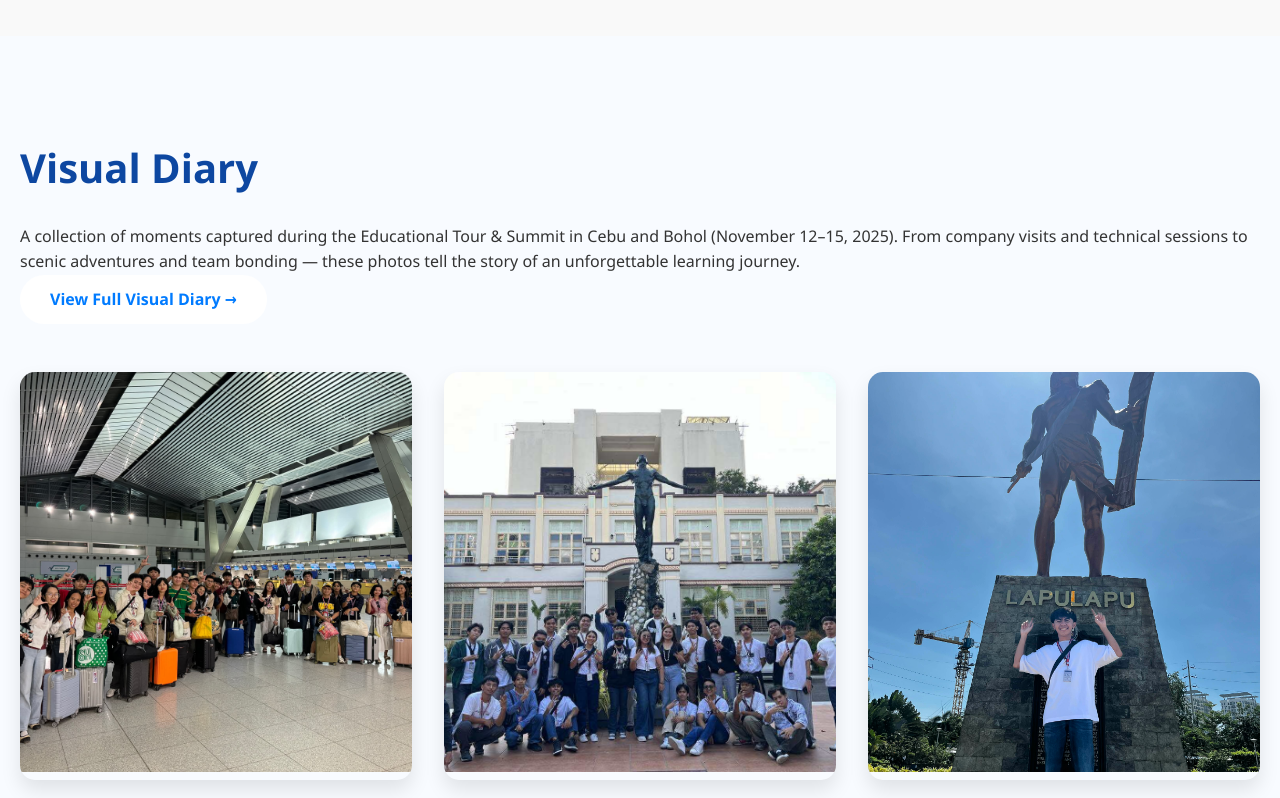
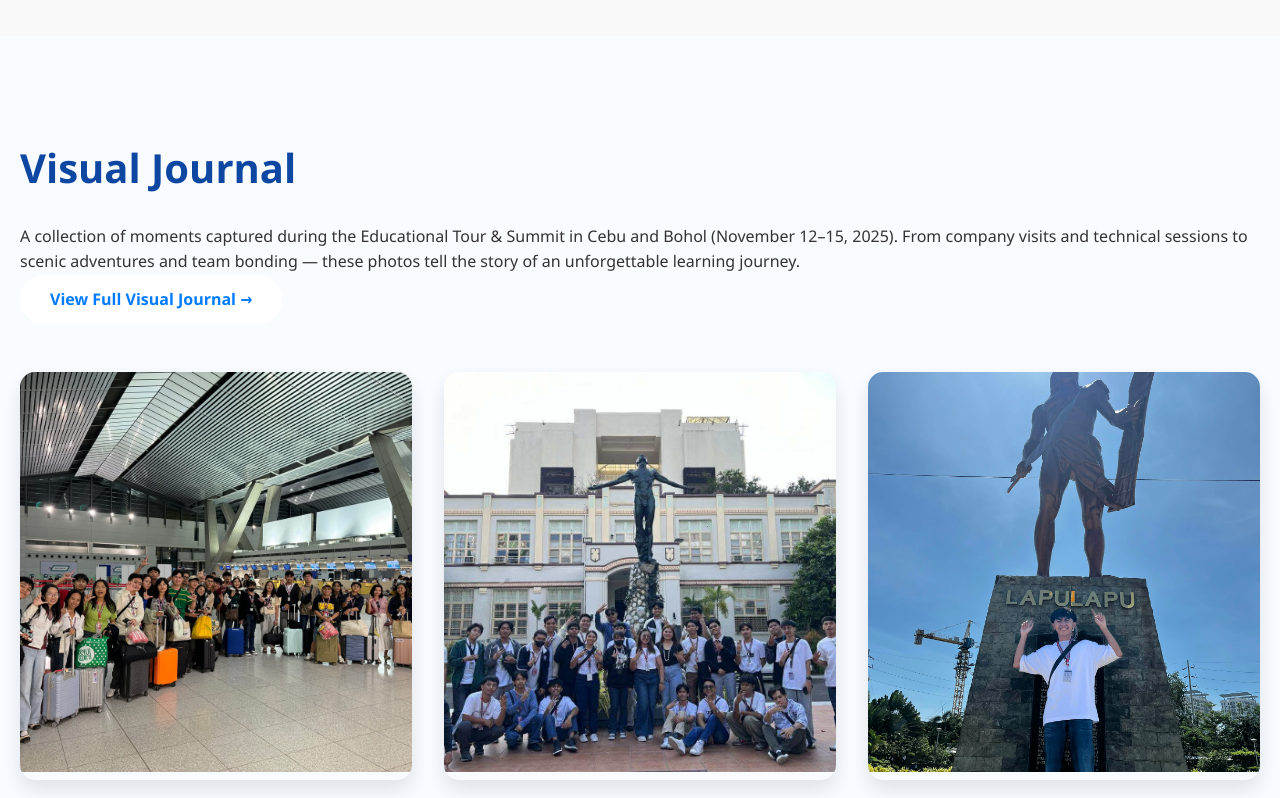
Before and after one commit to antnrfl14/barbarona-portfolio, a plain HTML site: page index.html in a window 1280 px wide. Shown: the part 1720-2518 px from the top of the page. Drawn offline with Linux system fonts and the light colour scheme.

Commit message:
Update index.html

```diff
--- a/index.html
+++ b/index.html
@@ -67,7 +67,7 @@
             <ul class="nav-links">
                 <li><a href="#intro">Home</a></li>
                 <li><a href="#about">About</a></li>
-                <li><a href="visual-diary.html">Visual Diary</a></li>
+                <li><a href="visual-diary.html">Visual Journal</a></li>
                 <li><a href="#certificates">Certificates</a></li>
                 <li><a href="#reflections">Reflections</a></li>
                 <li><a href="#contact">Contact</a></li>
@@ -102,10 +102,10 @@
     </section>
 
     <section id="visual-diary">
-        <h2>Visual Diary</h2>
+        <h2>Visual Journal</h2>
         <div class="visual-diary-intro">
             <p>A collection of moments captured during the Educational Tour & Summit in Cebu and Bohol (November 12–15, 2025). From company visits and technical sessions to scenic adventures and team bonding — these photos tell the story of an unforgettable learning journey.</p>
-            <a href="visual-diary.html" class="btn">View Full Visual Diary →</a>
+            <a href="visual-diary.html" class="btn">View Full Visual Journal →</a>
         </div>
         <div class="gallery preview-gallery">
             <div class="gallery-item">
```
